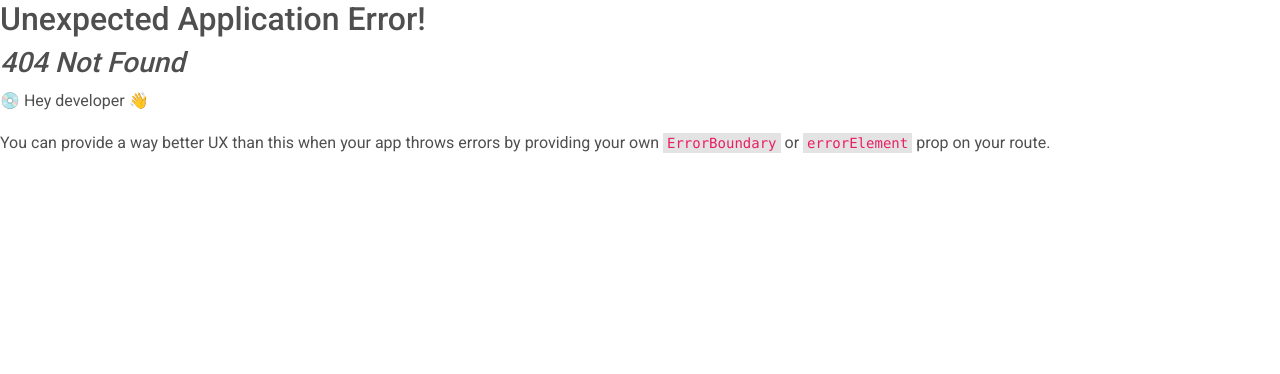
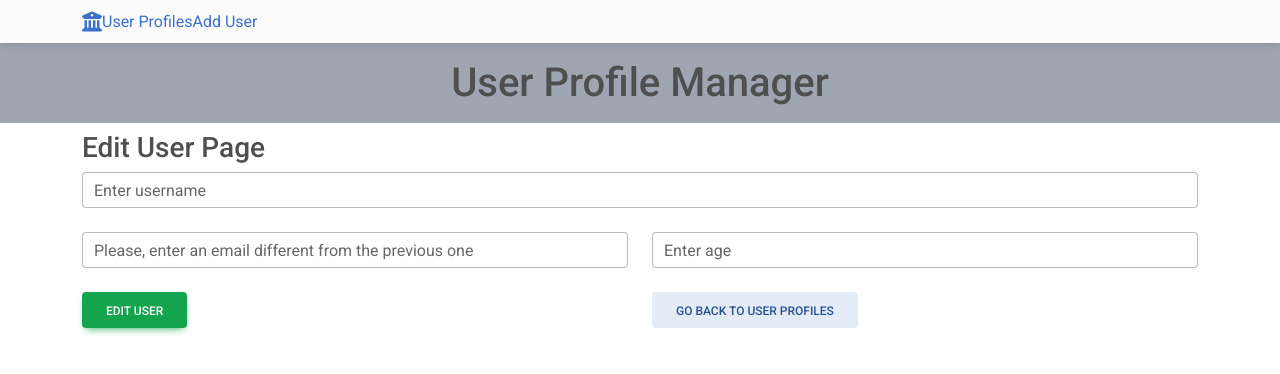
Before and after one commit to prabhupadswain/edusk-assignment, a React (Vite) app in the folder frontend/: page /edit-user/1 in a window 1280 px wide. Before the commit this address had no page. Shown: the top 374 px of the page. Built offline with nearby package versions, Linux system fonts and the light colour scheme.

Commit message:
Edit Form done and others object printed to console

```diff
--- a/frontend/src/App.jsx
+++ b/frontend/src/App.jsx
@@ -25,7 +25,7 @@ const router = createBrowserRouter(
       <Route index element={<HomePage />} />{" "}
       <Route path="/display-user" element={<DisplayUsersPage />} />
       <Route path="/add-user" element={<AddUserPage />} />
-      <Route path="/edit-user" element={<EditUserPage />} />
+      <Route path="/edit-user/:id" element={<EditUserPage />} />
     </Route>
   )
 );
--- a/frontend/src/components/Header.jsx
+++ b/frontend/src/components/Header.jsx
@@ -54,11 +54,6 @@ const Header = () => {
                   Add User
                 </NavLink>
               </MDBNavbarItem>
-              <MDBNavbarItem>
-                <NavLink to="/edit-user" className={linkClass}>
-                  Edit User
-                </NavLink>
-              </MDBNavbarItem>
             </MDBNavbarNav>
           </MDBCollapse>
         </MDBContainer>
--- a/frontend/src/components/User/AddUserForm.jsx
+++ b/frontend/src/components/User/AddUserForm.jsx
@@ -15,10 +15,6 @@ const AddUserForm = () => {
 
   const inputAgeHandler = (event) => {
     setAge(event.target.value);
-  };
-
-  const resetHandler = () => {
-    console.log("RESET");
   };
 
   const sumbitHandler = (event) => {
@@ -53,7 +49,7 @@ const AddUserForm = () => {
           </MDBCol>
         </MDBRow>
 
-        <MDBRow className="mb-4">
+        <MDBRow>
           <MDBCol>
             <MDBInput
               className="mb-4"
@@ -81,13 +77,6 @@ const AddUserForm = () => {
             <button type="submit" className="btn btn-success">
               ADD USER
             </button>
-            <button
-              type="reset"
-              className="btn btn-info"
-              onClick={resetHandler}
-            >
-              RESET FORM
-            </button>
           </MDBCol>
         </MDBRow>
       </form>
--- a/frontend/src/components/User/EditUserForm.jsx
+++ b/frontend/src/components/User/EditUserForm.jsx
@@ -1,7 +1,80 @@
-import React from "react";
+import { useState } from "react";
+import { MDBInput, MDBRow, MDBCol } from "mdb-react-ui-kit";
+import { Link } from "react-router-dom";
 
-const AddUserForm = () => {
-  return <div>Edit User Form from Edit User Form cmp (2)</div>;
+const EditUserForm = () => {
+  const [user, setUser] = useState({
+    username: "",
+    email: "",
+    age: "",
+  });
+
+  const changeHandler = (event) => {
+    setUser({ ...user, [event.target.name]: event.target.value });
+  };
+
+  const submitHandler = (event) => {
+    event.preventDefault();
+    console.log(user);
+
+    setUser({
+      username: "",
+      email: "",
+      age: "",
+    });
+  };
+
+  return (
+    <form onSubmit={submitHandler}>
+      <MDBInput
+        className="mb-4"
+        type="text"
+        id="uname"
+        label="Enter username"
+        required
+        name="username"
+        value={user.username}
+        onChange={changeHandler}
+      />
+      <MDBRow>
+        <MDBCol>
+          <MDBInput
+            className="mb-4"
+            type="email"
+            id="email"
+            label="Please, enter an email different from the previous one"
+            required
+            name="email"
+            value={user.email}
+            onChange={changeHandler}
+          />
+        </MDBCol>
+        <MDBCol>
+          <MDBInput
+            className="mb-4"
+            type="number"
+            id="age"
+            label="Enter age"
+            name="age"
+            value={user.age}
+            onChange={changeHandler}
+          />
+        </MDBCol>
+      </MDBRow>
+      <MDBRow>
+        <MDBCol>
+          <button type="submit" className="btn btn-success">
+            EDIT USER
+          </button>
+        </MDBCol>
+        <MDBCol>
+          <Link to="/display-user" className="btn btn-secondary">
+            GO BACK TO USER PROFILES
+          </Link>
+        </MDBCol>
+      </MDBRow>
+    </form>
+  );
 };
 
-export default AddUserForm;
+export default EditUserForm;
--- a/frontend/src/components/User/User.jsx
+++ b/frontend/src/components/User/User.jsx
@@ -7,6 +7,8 @@ import {
   MDBCardLink,
   MDBIcon,
 } from "mdb-react-ui-kit";
+
+import { Link } from "react-router-dom";
 
 const User = ({ data }) => {
   return (
@@ -20,13 +22,9 @@ const User = ({ data }) => {
           Hello, I am {data.age} year old freelance software engineer. Contact
           me over email for services.
         </MDBCardText>
-        <MDBCardLink href={`user/${data.id}`}>
-          <MDBIcon fas icon="edit" /> Edit
-        </MDBCardLink>
-        <MDBCardLink href={`user/${data.id}`}>
-          {" "}
-          <MDBIcon fas icon="trash" /> Delete
-        </MDBCardLink>
+        <Link to={`/edit-user/${data.id}`}>
+          <MDBIcon fas icon="edit" /> &nbsp;Edit
+        </Link>
       </MDBCardBody>
     </MDBCard>
   );
--- a/frontend/src/main.jsx
+++ b/frontend/src/main.jsx
@@ -1,3 +1,4 @@
+import React from "react";
 import { createRoot } from "react-dom/client";
 
 import "./index.css";
@@ -26,4 +27,8 @@ import App from "./App.jsx";
 //   )
 // );
 
-createRoot(document.getElementById("root")).render(<App />);
+createRoot(document.getElementById("root")).render(
+  <React.StrictMode>
+    <App />
+  </React.StrictMode>
+);
--- a/frontend/src/pages/EditUserPage.jsx
+++ b/frontend/src/pages/EditUserPage.jsx
@@ -1,12 +1,17 @@
+import { MDBContainer } from "mdb-react-ui-kit";
+
 import EditUserForm from "../components/User/EditUserForm";
+import AddUserForm from "../components/User/EditUserForm";
 
 const EditUserPage = () => {
   return (
     <main>
-      <h3>Edit User Page</h3>
-      <section>
-        <EditUserForm />
-      </section>
+      <MDBContainer>
+        <h3>Edit User Page</h3>
+        <section>
+          <EditUserForm />
+        </section>
+      </MDBContainer>
     </main>
   );
 };
```
